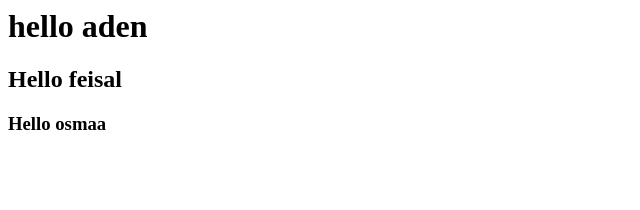
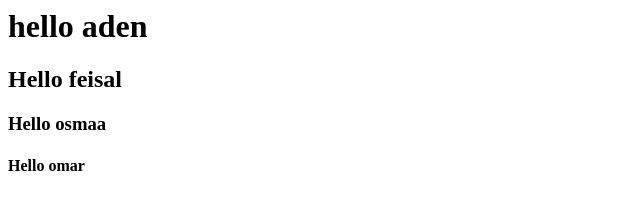
Before and after one commit to abdiqafar2439/website, a plain HTML site: page index.html in a window 1280 px wide. Shown: the full height of the page, 0-640 px from the left. Drawn offline with Linux system fonts and the light colour scheme.

Commit message:
i have added h4

```diff
--- a/index.html
+++ b/index.html
@@ -1,3 +1,4 @@
 <h1>hello aden</h1>
 <h2>Hello feisal</h2>
 <h3>Hello osmaa</h3>
+<h4>Hello omar</h4>
```
